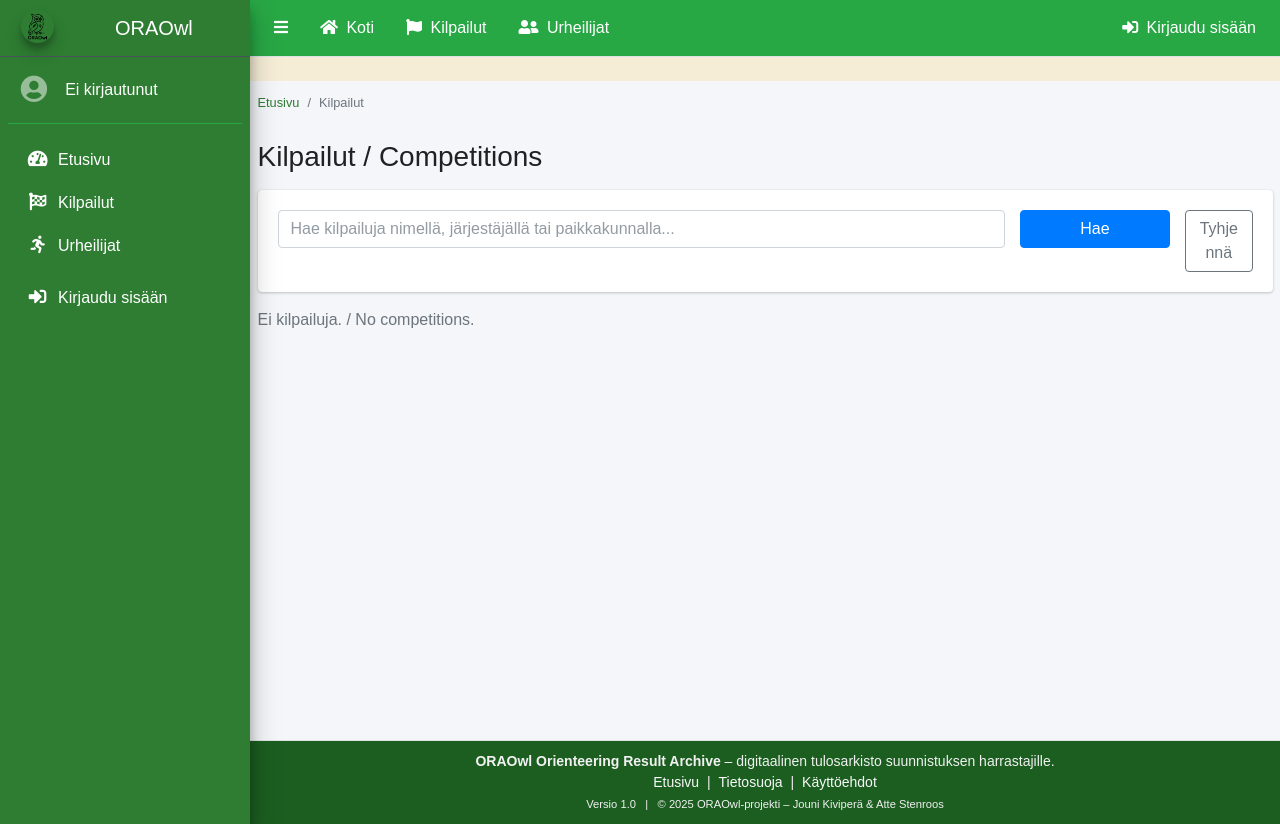
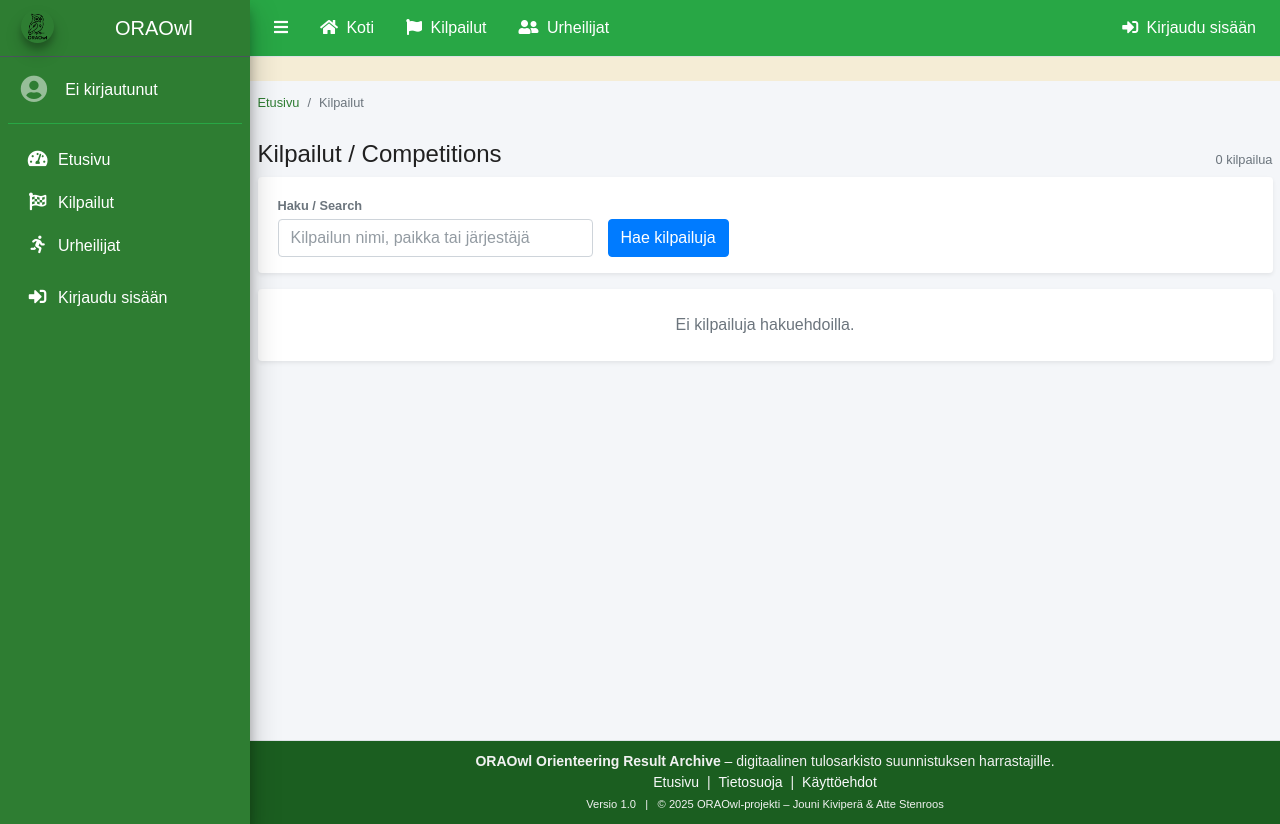
Before and after one commit to jounikivi/oraowl, a Django app: page /kilpailut/ in a window 1280 px wide. Run offline with Django 5.2, Linux system fonts and the light colour scheme; data that the repository does not hold is empty; style sheets or scripts are compiled from the project's sources; some libraries are stand-ins or nearby versions.

Commit message:
päivityksiä

```diff
--- a/oraw_app/templates/oraw_app/competitions/competition_list.html
+++ b/oraw_app/templates/oraw_app/competitions/competition_list.html
@@ -1,12 +1,14 @@
 {# oraw_app/templates/oraw_app/competitions/competition_list.html #}
 {% extends "oraw_app/base.html" %}
 
-{% block title %}Kilpailut{% endblock %}
+{% block title %}Kilpailut / Competitions{% endblock %}
 
 {% block content %}
 <div class="container my-4">
 
-  <!-- Breadcrumb / Sivupolku -->
+  {# ------------------------------------------------------------ #}
+  {# Breadcrumb                                                   #}
+  {# ------------------------------------------------------------ #}
   <nav aria-label="breadcrumb" class="mb-3">
     <ol class="breadcrumb small bg-transparent px-0 mb-0">
       <li class="breadcrumb-item">
@@ -18,82 +20,158 @@
     </ol>
   </nav>
 
-  <h1 class="h3 mb-3">
-    Kilpailut / Competitions
-  </h1>
+  {# ------------------------------------------------------------ #}
+  {# Otsikko + määrä                                              #}
+  {# ------------------------------------------------------------ #}
+  <div class="d-flex justify-content-between align-items-end mb-2">
+    <h1 class="h4 mb-0">Kilpailut / Competitions</h1>
 
-  <!-- Hakulomake -->
-  <div class="card mb-3">
-    <div class="card-body">
-      <form method="get" class="row g-2">
-        <div class="col-12 col-md-9">
+    <span class="small text-muted">
+      {% if is_paginated %}
+        Näytetään
+        {{ page_obj.start_index }}–{{ page_obj.end_index }}
+        / {{ page_obj.paginator.count }} kilpailua
+      {% else %}
+        {{ competitions|length }} kilpailua
+      {% endif %}
+    </span>
+  </div>
+
+  {# ------------------------------------------------------------ #}
+  {# Hakulomake                                                   #}
+  {# ------------------------------------------------------------ #}
+  <div class="card shadow-sm mb-3">
+    <div class="card-body py-3">
+      <form method="get" class="row g-3 align-items-end">
+        <div class="col-md-6 col-lg-4">
+          <label for="id_q" class="form-label small text-muted mb-1">
+            Haku / Search
+          </label>
           <input
+            id="id_q"
             type="text"
             name="q"
-            value="{{ q }}"
+            value="{{ search_query }}"
             class="form-control"
-            placeholder="Hae kilpailuja nimellä, järjestäjällä tai paikkakunnalla..."
+            placeholder="Kilpailun nimi, paikka tai järjestäjä"
           >
         </div>
-        <div class="col-6 col-md-2">
-          <button type="submit" class="btn btn-primary w-100">
-            Hae
+
+        <div class="col-md-4 col-lg-3">
+          <button type="submit" class="btn btn-primary">
+            Hae kilpailuja
           </button>
-        </div>
-        <div class="col-6 col-md-1">
-          <a href="{% url 'oraw_app:competition_list' %}" class="btn btn-outline-secondary w-100">
-            Tyhjennä
-          </a>
+          {% if search_query %}
+            <a href="{% url 'oraw_app:competition_list' %}" class="btn btn-link btn-sm">
+              Tyhjennä haku
+            </a>
+          {% endif %}
         </div>
       </form>
     </div>
   </div>
 
-  {% if competitions %}
-    <div class="row g-3">
-      {% for competition in competitions %}
-        <div class="col-12 col-md-6 col-lg-4">
-          <div class="card shadow-sm h-100">
-            <div class="card-body d-flex flex-column">
+  {# ------------------------------------------------------------ #}
+  {# Kilpailulista / table                                       #}
+  {# ------------------------------------------------------------ #}
+  <div class="card shadow-sm">
+    <div class="card-body p-0">
+      {% if competitions %}
+        <div class="table-responsive">
+          <table class="table table-hover mb-0 align-middle">
+            <thead class="table-light">
+              <tr>
+                <th scope="col">Pvm / Date</th>
+                <th scope="col">Kilpailu / Competition</th>
+                <th scope="col">Paikka / Location</th>
+                <th scope="col">Järjestäjä / Organizer</th>
+                <th scope="col" class="text-end">Ratoja</th>
+              </tr>
+            </thead>
+            <tbody>
+              {% for competition in competitions %}
+                <tr>
+                  <td class="small text-nowrap">
+                    {{ competition.date|date:"d.m.Y" }}
+                  </td>
+                  <td>
+                    <a href="{% url 'oraw_app:competition_detail' competition.pk %}">
+                      {{ competition.name }}
+                    </a>
+                  </td>
+                  <td class="small">
+                    {{ competition.location|default:"–" }}
+                  </td>
+                  <td class="small">
+                    {{ competition.organizer|default:"–" }}
+                  </td>
+                  <td class="text-end small text-muted">
+                    {{ competition.courses.count }}
+                  </td>
+                </tr>
+              {% endfor %}
+            </tbody>
+          </table>
+        </div>
+      {% else %}
+        <div class="p-4 text-center text-muted">
+          Ei kilpailuja hakuehdoilla.
+        </div>
+      {% endif %}
+    </div>
+  </div>
 
-              <h2 class="h5 card-title mb-1">
-                {{ competition.name }}
-              </h2>
+  {# ------------------------------------------------------------ #}
+  {# Sivutus (pagination)                                        #}
+  {# ------------------------------------------------------------ #}
+  {% if is_paginated %}
+    <nav aria-label="Kilpailulistan sivutus" class="mt-3">
+      <ul class="pagination pagination-sm justify-content-center mb-0">
 
-              {% if competition.date or competition.location %}
-                <p class="card-subtitle text-muted small mb-2">
-                  {% if competition.date %}{{ competition.date }}{% endif %}
-                  {% if competition.location %} · {{ competition.location }}{% endif %}
-                </p>
-              {% endif %}
+        {# Edellinen #}
+        <li class="page-item {% if not page_obj.has_previous %}disabled{% endif %}">
+          <a
+            class="page-link"
+            href="{% if page_obj.has_previous %}
+                     ?page={{ page_obj.previous_page_number }}{% if search_query %}&q={{ search_query }}{% endif %}
+                   {% else %}# {% endif %}"
+          >
+            « Edellinen
+          </a>
+        </li>
 
-              {% if competition.organiser %}
-                <p class="small text-muted mb-3">
-                  Järjestäjä / Organizer: {{ competition.organiser }}
-                </p>
-              {% endif %}
+        {# Sivu numerot #}
+        {% for num in paginator.page_range %}
+          {% if num == page_obj.number %}
+            <li class="page-item active">
+              <span class="page-link">{{ num }}</span>
+            </li>
+          {% elif num > page_obj.number|add:'-3' and num < page_obj.number|add:'3' %}
+            <li class="page-item">
+              <a
+                class="page-link"
+                href="?page={{ num }}{% if search_query %}&q={{ search_query }}{% endif %}"
+              >
+                {{ num }}
+              </a>
+            </li>
+          {% endif %}
+        {% endfor %}
 
-              <div class="mt-auto pt-2">
-                <a
-                  href="{% url 'oraw_app:competition_detail' competition.pk %}"
-                  class="btn btn-outline-primary btn-sm w-100"
-                >
-                  Näytä kilpailu / View competition →
-                </a>
-              </div>
-            </div>
-          </div>
-        </div>
-      {% endfor %}
-    </div>
-  {% else %}
-    <p class="text-muted mt-3">
-      {% if q %}
-        Ei kilpailuja haulla "<strong>{{ q }}</strong>".
-      {% else %}
-        Ei kilpailuja. / No competitions.
-      {% endif %}
-    </p>
+        {# Seuraava #}
+        <li class="page-item {% if not page_obj.has_next %}disabled{% endif %}">
+          <a
+            class="page-link"
+            href="{% if page_obj.has_next %}
+                     ?page={{ page_obj.next_page_number }}{% if search_query %}&q={{ search_query }}{% endif %}
+                   {% else %}# {% endif %}"
+          >
+            Seuraava »
+          </a>
+        </li>
+
+      </ul>
+    </nav>
   {% endif %}
 
 </div>
--- a/oraw_app/views.py
+++ b/oraw_app/views.py
@@ -34,22 +34,32 @@ class HomeView(TemplateView):
 # ========================================================================
 
 class CompetitionListView(ListView):
+    """
+    Public competition list with simple search and pagination.
+    """
     model = Competition
     template_name = "oraw_app/competitions/competition_list.html"
     context_object_name = "competitions"
+    paginate_by = 20  # show 20 competitions per page
 
     def get_queryset(self):
-        queryset = Competition.objects.all().order_by("-date")
+        qs = Competition.objects.all().order_by("-date")
 
         query = self.request.GET.get("q")
         if query:
-            queryset = queryset.filter(
+            qs = qs.filter(
                 Q(name__icontains=query)
                 | Q(location__icontains=query)
                 | Q(organizer__icontains=query)
             )
 
-        return queryset
+        return qs
+
+    def get_context_data(self, **kwargs):
+        context = super().get_context_data(**kwargs)
+        # so template can easily re-fill the search box
+        context["search_query"] = self.request.GET.get("q", "")
+        return context
 
 
 class CompetitionDetailView(DetailView):
@@ -71,8 +81,11 @@ class CompetitionDetailView(DetailView):
             .order_by("name")
         )
 
-        # All results in this competition
-        results_qs = Result.objects.filter(course__competition=competition)
+        # All public results in this competition
+        results_qs = Result.objects.filter(
+            course__competition=competition,
+            is_public=True,
+        )
 
         # Summary numbers for the info cards
         context["courses"] = courses_qs
@@ -81,6 +94,7 @@ class CompetitionDetailView(DetailView):
         context["ok_result_count"] = results_qs.filter(status="OK").count()
 
         return context
+
 
 
 # ========================================================================
```
